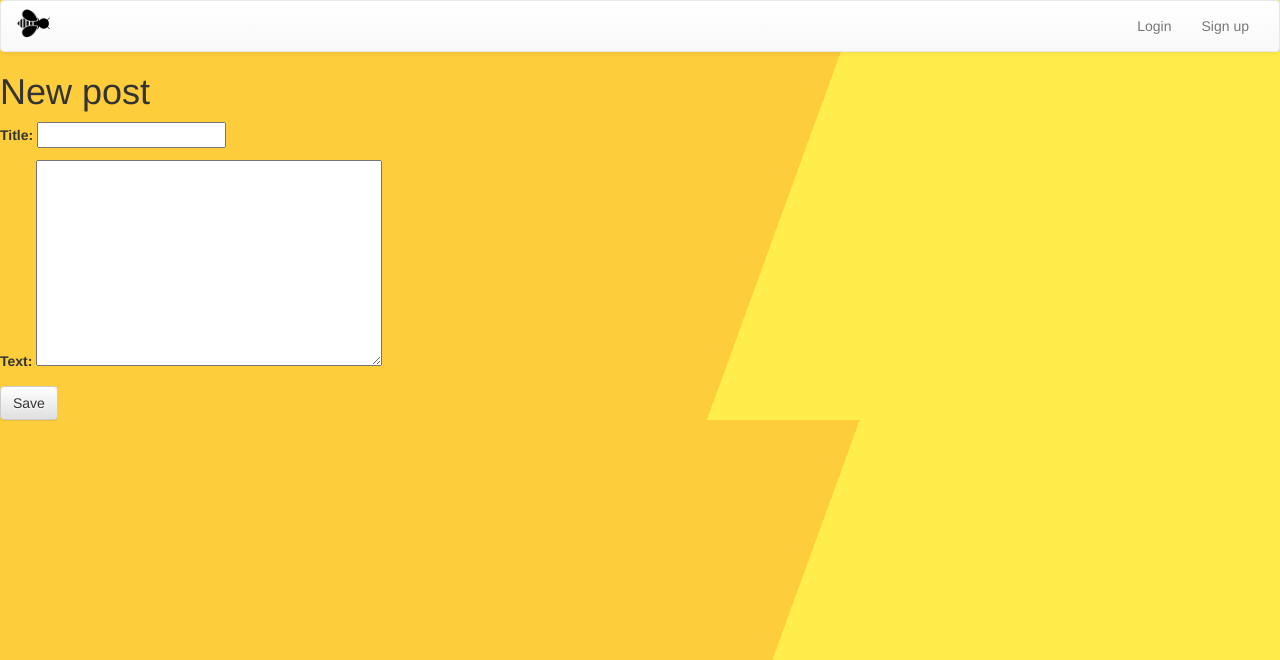
After one commit to eugeniblas/proves, a Django app: a page that uses buzzer/templates/post_edit.html in a window 1280 px wide. The commit adds this page. Shown: the top 660 px of the page. Run offline with Django 3.2, Linux system fonts and the light colour scheme; parts of the project's set-up code (start-up, migrations or seed data) failed here and were passed over; some libraries are stand-ins or nearby versions.

Commit message:
Create Post , Save it , and visualize it : working

```diff
--- a/EntornBuzzer/urls.py
+++ b/EntornBuzzer/urls.py
@@ -14,10 +14,9 @@ Including another URLconf
     2. Add a URL to urlpatterns:  path('blog/', include('blog.urls'))
 """
 from django.contrib import admin
-from django.urls import path
 from django.conf.urls import include, url
 
 urlpatterns = [
-    path('admin/', admin.site.urls),
+    url(r'^admin/', admin.site.urls),
     url(r'^buzzer/', include('buzzer.urls')),
 ]
--- /dev/null
+++ b/buzzer/forms.py
@@ -0,0 +1,8 @@
+from django import forms
+from .models import Post
+
+
+class PostForm(forms.ModelForm):
+    class Meta :
+        model = Post
+        fields = ('title','text',)
--- a/buzzer/models.py
+++ b/buzzer/models.py
@@ -1,6 +1,6 @@
 from django.db import models
 from django.contrib.auth.models import User
-
+from django.utils import timezone
 
 # User:  auth_user (contrib.auth.User)
 #   user of Buzzer
@@ -17,7 +17,6 @@ from django.contrib.auth.models import User
 #     last_login (datetime - null)
 #     date_joined (datetime - null)
 
-
 # Profile: buzzer_profile
 #   extension User (one to one)
 class Profile (models.Model):
@@ -32,3 +31,24 @@ class Profile (models.Model):
         return(self.user.username + " - " + self.screen_name + " - " + self.user.first_name + " - " + self.user.last_name)
     def all_fields(self):
         return("username: " + self.user.username + "  password: " + self.user.password)
+
+
+from django.db import models
+from django.utils import timezone
+
+
+class Post(models.Model):
+    author = models.ForeignKey('auth.User', on_delete=models.CASCADE)
+    title = models.CharField(max_length=200)
+    text = models.TextField()
+    created_date = models.DateTimeField(
+            default=timezone.now)
+    published_date = models.DateTimeField(
+            blank=True, null=True)
+
+    def publish(self):
+        self.published_date = timezone.now()
+        self.save()
+
+    def __str__(self):
+        return self.title
--- /dev/null
+++ b/buzzer/templates/post_edit.html
@@ -0,0 +1,17 @@
+{% extends "base.html" %}
+
+<!-- HEAD -->
+{% block title %}Buzzer - Test Create Post{% endblock %}
+{% load static %}
+{% block stylesheets %} <link rel="stylesheet" type="text/css" href="{% static "stylesheets/login.css" %}"> {% endblock %}
+
+
+<!-- BODY -->
+{% block content %}
+
+    <h1>New post</h1>
+    <form method="POST" class="post-form" >{% csrf_token %}
+        {{ form.as_p }}
+        <button type="submit" class="save btn btn-default">Save</button>
+    </form>
+{% endblock %}
--- a/buzzer/templates/testLogin.html
+++ b/buzzer/templates/testLogin.html
@@ -11,7 +11,13 @@
 
 <div id="login-container">
   {% if user.is_authenticated %}
+
+
     <h3>Hola {{ user.username }}! </h3>
+	  <!-- Test to see if works create post , save it and visualize it  -->
+	<a href="{% url 'post_new' %}" class="top-menu"><span class="glyphicon glyphicon-plus">New Post</span></a>
+	<p></p>
+	<a href="{% url 'post_list' %}" class="top-menu">YOUR POSTS</a>
   {% else %}
     <h3> Hola desconocido! </h3>
   {% endif %}
--- a/buzzer/urls.py
+++ b/buzzer/urls.py
@@ -7,5 +7,7 @@ urlpatterns = [
     url(r'^users/(?P<user>.*)/$', views.users, name='users'),
     url(r'^signup/$', views.signupView, name='signup'),
     url(r'^login/$', views.loginView, name='login'),
-    url(r'^logout/$', views.logoutView, name='logout')
+    url(r'^logout/$', views.logoutView, name='logout'),
+    url(r'^new_post/$', views.post_new, name='post_new'),
+    url(r'^post_list/$', views.post_list, name='post_list')
 ]
--- a/buzzer/views.py
+++ b/buzzer/views.py
@@ -1,16 +1,21 @@
-from django.shortcuts import render
+from django.utils import timezone
+from django.contrib.auth.decorators import login_required
+from django.shortcuts import render, redirect
 from django.http import HttpResponse, HttpResponseRedirect
 from django.urls import reverse
 from django import forms
 from django.contrib.auth.models import User
 from .models import Profile
 from django.contrib.auth import login, authenticate, logout
-
+from .forms import PostForm
+from .models import Post
 
 # Create your views here.
 def index(request):
-    return render(request, 'testLogin.html')
-
+    if(request.user.is_authenticated):
+        return render(request, 'testLogin.html')
+    else :
+        return render(request, 'login.html')
 
 # List All Users o List one (username)
 def users(request, user=""):
@@ -60,6 +65,7 @@ def loginView(request):
     if user is not None:
         if user.is_active:  # Active user are not banned users
             login(request, user)
+            request.session.set_expiry(300);
             # Redirect to a success page.
             return HttpResponseRedirect(reverse('index'))
 
@@ -69,8 +75,27 @@ def loginView(request):
         # Show an error page
         return render(request, 'login.html')
 
-
+@login_required
 def logoutView(request):
     logout(request)
     # Redirect to a success page.
     return HttpResponseRedirect(reverse("index"))
+
+#Create new Post
+def post_new(request):
+    if request.method == "POST":
+        form = PostForm(request.POST)
+        if form.is_valid():
+            post = form.save(commit=False)
+            post.author = request.user
+            post.published_date = timezone.now()
+            post.save()
+            return render(request,'testLogin.html')
+    else:
+        form = PostForm()
+    return render(request, 'post_edit.html', {'form': form})
+
+#View where we'll have all our posts
+def post_list(request):
+    posts = Post.objects.filter(published_date__lte=timezone.now()).order_by('published_date')
+    return render(request, 'post_list.html', {'posts': posts})
```
Also changed, not shown: buzzer/templates/post_list.html (added, +20 -0 lines), buzzer/migrations/0002_post.py (added), buzzer/migrations/0003_buser.py (added), buzzer/migrations/0004_auto_20181019_1921.py (added).
